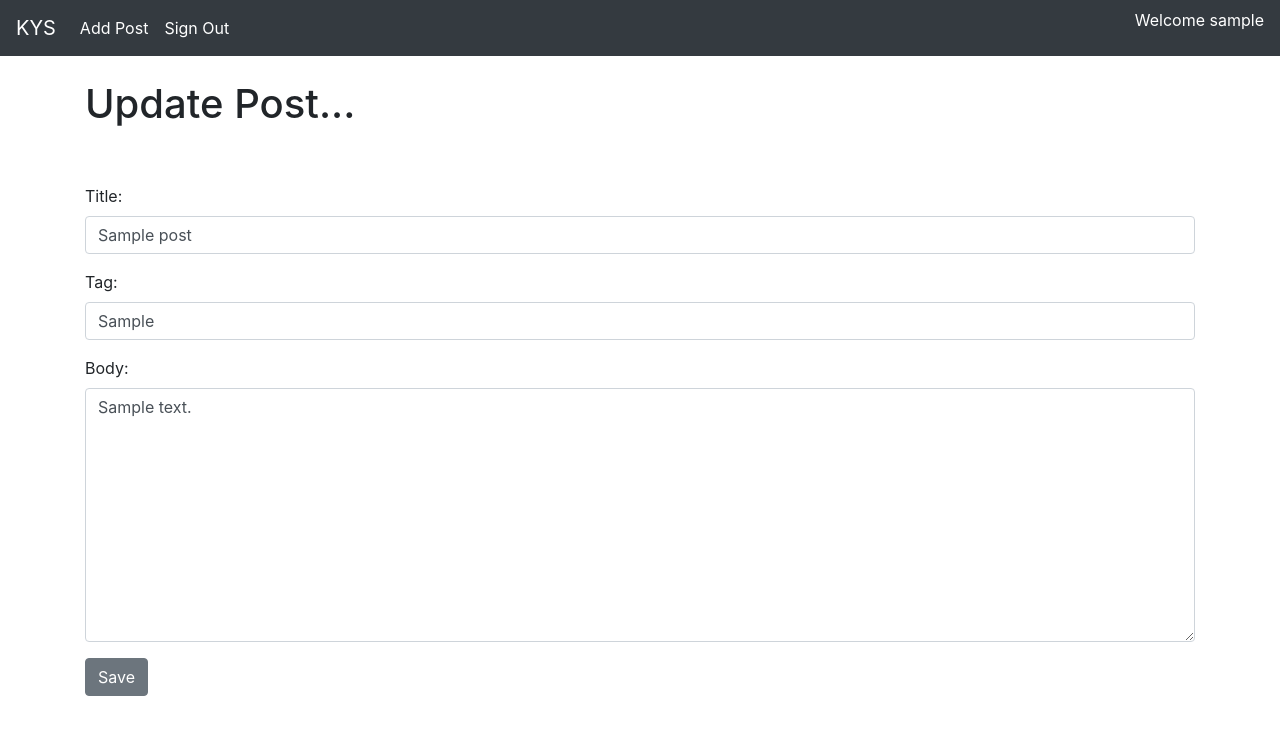
After one commit to miseriae/yasb_django, a Django app: page /article/edit/1 in a window 1280 px wide. The commit adds this page. Shown: the top 735 px of the page. Run offline with Django 3.2, Linux system fonts and the light colour scheme; a user stored in the database is signed in; tables that the repository leaves empty hold one stand-in row (values such as "Sample post"); some libraries are stand-ins or nearby versions.

Commit message:
Add basic blog functionality

```diff
--- /dev/null
+++ b/blog/forms.py
@@ -0,0 +1,28 @@
+from django import forms
+
+from .models import Post
+
+
+class PostForm(forms.ModelForm):
+    class Meta:
+        model = Post
+        fields = ('title', 'tag', 'author', 'body')
+
+        widgets = {
+            'title': forms.TextInput(attrs={'class': 'form-control' }),
+            'tag': forms.TextInput(attrs={'class': 'form-control'}),
+            'author': forms.Select(attrs={'class': 'form-control'}),
+            'body': forms.Textarea(attrs={'class': 'form-control'}),
+        }
+
+
+class PostUpdateForm(forms.ModelForm):
+    class Meta:
+        model = Post
+        fields = ('title', 'tag', 'body')
+
+        widgets = {
+            'title': forms.TextInput(attrs={'class': 'form-control' }),
+            'tag': forms.TextInput(attrs={'class': 'form-control'}),
+            'body': forms.Textarea(attrs={'class': 'form-control'}),
+        }
--- a/blog/models.py
+++ b/blog/models.py
@@ -1,6 +1,7 @@
 from django.db import models
 from django.contrib.auth.models import User
 from django.urls import reverse
+from datetime import datetime, date
 
 
 class Post(models.Model):
@@ -8,6 +9,7 @@ class Post(models.Model):
     tag = models.CharField(max_length=255, default='Post')
     author = models.ForeignKey(User, on_delete=models.CASCADE)
     body = models.TextField()
+    created_date = models.DateField(auto_now_add=True)
 
     def __str__(self):
         return self.title + ' | ' + str(self.author)
--- a/blog/templates/base.html
+++ b/blog/templates/base.html
@@ -24,13 +24,26 @@
 
       <div class="collapse navbar-collapse" id="navbarSupportedContent">
         <ul class="navbar-nav mr-auto">
-          <li class="nav-item active">
-            <a class="nav-link" href="{% url 'add-post' %}">Add Post <span class="sr-only">(current)</span></a>
-          </li>
-          <li class="nav-item">
-            <a class="nav-link" href="#">Link</a>
-          </li>
+          {% if user.is_authenticated %}
+            <li class="nav-item active">
+              <a class="nav-link" href="{% url 'add-post' %}">Add Post <span class="sr-only">(current)</span></a>
+            </li>
+            <li class="nav-item active">
+              <a class="nav-link" href="{% url 'logout' %}">Sign Out<span class="sr-only">(current)</span></a>
+            </li>
+          {% else %}
+            <li class="nav-item active">
+              <a class="nav-link" href="{% url 'register' %}">Sign Up<span class="sr-only">(current)</span></a>
+            </li>
+            <li class="nav-item active">
+              <a class="nav-link" href="{% url 'login' %}">Sign In<span class="sr-only">(current)</span></a>
+            </li>
+          {% endif %}
         </ul>
+        <ul class="navbar-nav ml-auto"></ul>
+        {% if user.is_authenticated %}
+            <p class="text-white">Welcome {{ user.username}}</p>
+        {% endif %}
       </div>
     </nav>
     <br/>
--- /dev/null
+++ b/blog/templates/update-post.html
@@ -0,0 +1,16 @@
+{% extends 'base.html' %}
+
+{% block title %}Edit Blog Post{% endblock title %}
+
+{% block content %}
+    <h1>Update Post...</h1>
+    <br/><br/>
+
+    <div class="form-group">
+        <form method="post">
+            {% csrf_token %}
+            {{ form.as_p }}
+            <button class="btn btn-secondary">Save</button>
+        </form>
+    </div>
+{% endblock %}
--- a/blog/urls.py
+++ b/blog/urls.py
@@ -1,9 +1,13 @@
 from django.contrib import admin
 from django.urls import path
-from .views import HomeView, ArticleDetailView, AddPostView
+
+from .views import HomeView, ArticleDetailView, AddPostView, UpdatePostView, DeletePostView
+
 
 urlpatterns = [
     path('', HomeView.as_view(), name='home'),
     path('article/<int:pk>', ArticleDetailView.as_view(), name='article-detail'),
-    path('add-post/', AddPostView.as_view(), name='add-post')
+    path('add-post/', AddPostView.as_view(), name='add-post'),
+    path('article/edit/<int:pk>', UpdatePostView.as_view(), name='update-post'),
+    path('article/<int:pk>/remove', DeletePostView.as_view(), name='delete-post'),
 ]
--- a/blog/views.py
+++ b/blog/views.py
@@ -1,20 +1,36 @@
 from django.shortcuts import render
-from django.views.generic import ListView, DetailView, CreateView
+from django.views.generic import ListView, DetailView, CreateView, UpdateView, DeleteView
+from django.contrib.auth.mixins import LoginRequiredMixin
+from django.urls import reverse_lazy
 
 from .models import Post
+from .forms import PostForm, PostUpdateForm
 
 
 class HomeView(ListView):
     model = Post
     template_name = 'home.html'
+    ordering = ['-created_date']
 
 
 class ArticleDetailView(DetailView):
     model = Post
-    template_name = 'article_detail.html'
+    template_name = 'article-detail.html'
 
 
 class AddPostView(CreateView):
     model = Post
+    form_class = PostForm
     template_name = 'add-post.html'
-    fields = '__all__'
+
+
+class UpdatePostView(LoginRequiredMixin, UpdateView):
+    model = Post
+    form_class = PostUpdateForm
+    template_name = 'update-post.html'
+
+
+class DeletePostView(LoginRequiredMixin, DeleteView):
+    model = Post
+    template_name = 'delete-post.html'
+    success_url = reverse_lazy('home')
```
Also changed, not shown: blog/templates/add-post.html (+9 -5 lines), blog/templates/article-detail.html (added, +22 -0 lines), blog/templates/article_detail.html (deleted, +0 -17 lines), blog/templates/delete-post.html (added, +20 -0 lines), blog/templates/home.html (+13 -5 lines), blog/migrations/0002_post_created_date.py (added).
